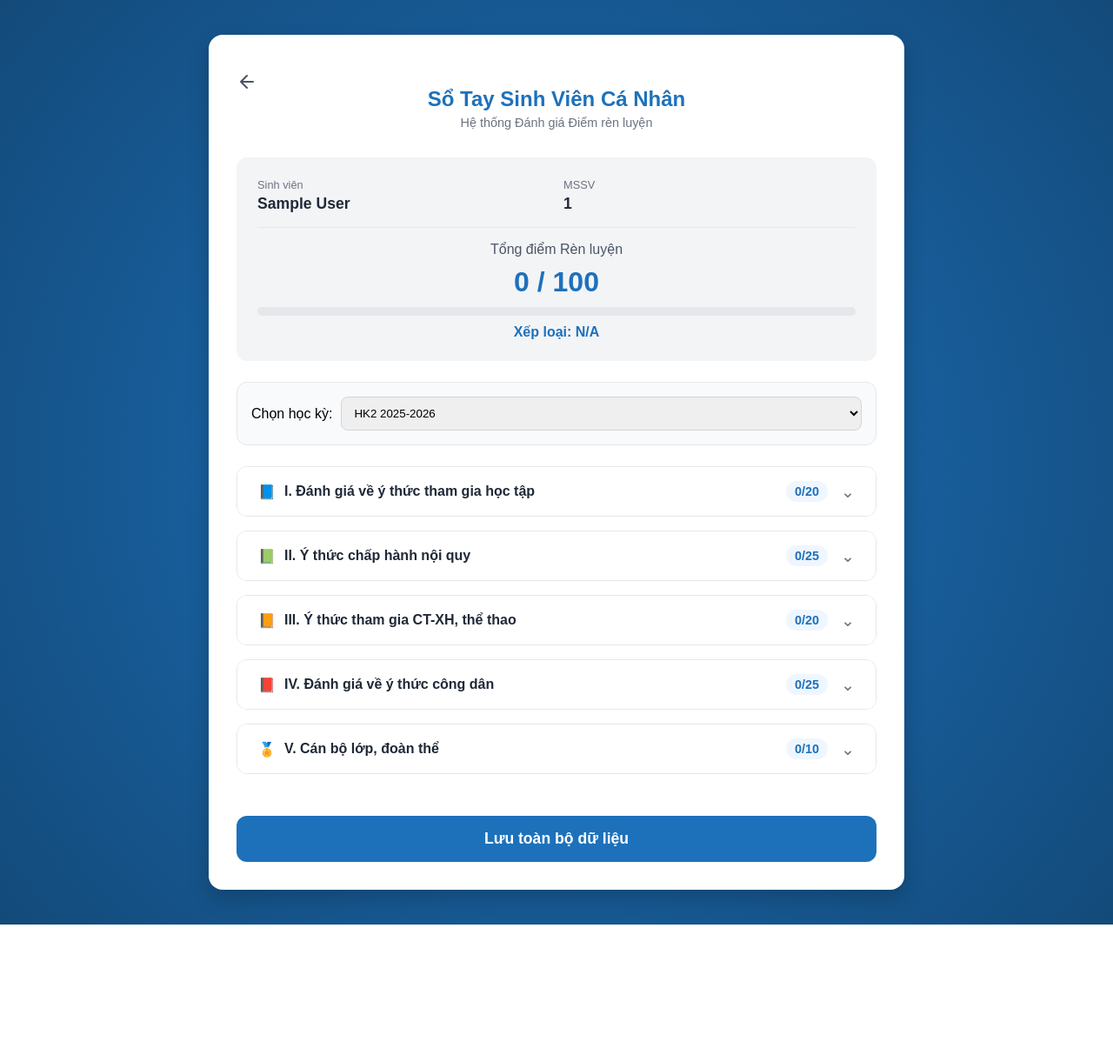
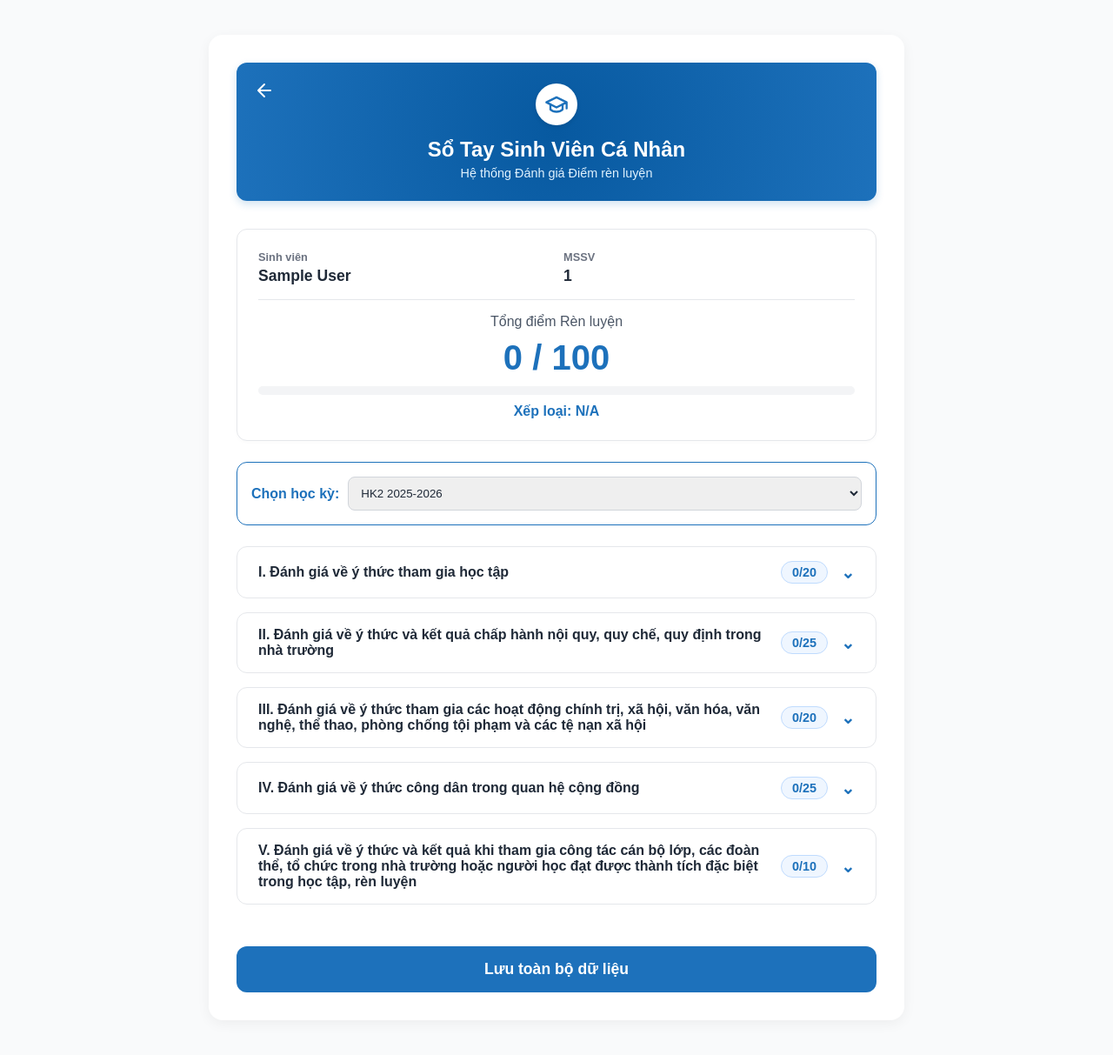
Before and after one commit to nhhun2005/personal-student-tracker, a PHP site: page /tpoint-page.php in a window 1280 px wide. Shown: the whole page at 87% size. Before the commit the page ends 1063 px from the top, so only its background shows below. Run offline with PHP 8.4, Linux system fonts and the light colour scheme; the visitor is signed in with stand-in values (Sample User, id 1); data that the repository does not hold is empty.

Commit message:
sua lai giao dien cho tpoint-page

```diff
--- a/src/css/tpoint-page.css
+++ b/src/css/tpoint-page.css
@@ -7,7 +7,7 @@
 body {
   margin: 0;
   padding: 0;
-  background: radial-gradient(circle, #1d71bb, #134a7a);
+  background: #f9fafb; /* Nền ngoài cùng xám nhạt/trắng */
   min-height: 100vh;
 }
 
@@ -24,27 +24,32 @@ body {
   max-width: 800px;
   border-radius: 16px;
   padding: 2rem;
-  box-shadow: 0 10px 25px rgba(0, 0, 0, 0.2);
+  box-shadow: 0 4px 15px rgba(0, 0, 0, 0.05); /* Bóng mờ nhẹ nhàng */
 }
 
+/* Header Banner */
 header {
   text-align: center;
   margin-bottom: 2rem;
   position: relative;
+  background: radial-gradient(circle, #0759a0, #1d71bb); /* Trở lại màu xanh gradient chuẩn */
+  padding: 24px;
+  border-radius: 12px;
+  box-shadow: 0 4px 10px rgba(29, 113, 187, 0.2);
 }
 
 .header-exit-icon {
   position: absolute;
-  left: 0;
-  top: 10px;
-  stroke: #4a5565;
+  left: 20px;
+  top: 20px;
+  stroke: white; /* Đổi thành trắng để nổi trên nền xanh */
   cursor: pointer;
   transition: all 0.2s;
 }
 
 .header-exit-icon:hover {
   transform: scale(1.1);
-  stroke: #1d71bb;
+  stroke-width: 3px;
 }
 
 .app-icon-wrapper {
@@ -52,27 +57,39 @@ header {
   margin-bottom: 10px;
 }
 
-header h2 { color: #1d71bb; margin: 0 0 5px 0; font-size: 1.5rem; }
-header p { color: #6b7280; margin: 0; font-size: 0.9rem; }
+#app-icon {
+  height: 48px;
+  width: 48px;
+  background: white;
+  stroke: #1d71bb;
+  padding: 10px;
+  border-radius: 50%;
+  box-shadow: 0 2px 5px rgba(0,0,0,0.1);
+}
 
-/* Alert */
+header h2 { color: white; margin: 0 0 5px 0; font-size: 1.5rem; }
+header p { color: #e0f2fe; margin: 0; font-size: 0.9rem; }
+
+/* Alert (Thông báo lưu thành công) */
 .alert-success {
-  background: #dcfce7;
-  color: #166534;
+  background: #e0f2fe; /* Xanh lam nhạt */
+  color: #0369a1; /* Chữ xanh lam đậm */
   padding: 15px;
   text-align: center;
   border-radius: 12px;
-  border: 1px solid #bbf7d0;
+  border: 1px solid #bae6fd;
   margin-bottom: 1.5rem;
   font-weight: bold;
 }
 
 /* TPoint Card (Info) */
 .tpoint-card {
-  background: #f3f4f6;
+  background: #ffffff;
+  border: 1px solid #e5e7eb;
   border-radius: 12px;
   padding: 1.5rem;
   margin-bottom: 1.5rem;
+  box-shadow: 0 2px 4px rgba(0,0,0,0.02);
 }
 
 .student-info-grid {
@@ -84,17 +101,17 @@ header p { color: #6b7280; margin: 0; font-size: 0.9rem; }
   border-bottom: 1px solid #e5e7eb;
 }
 
-.student-info-grid .label { color: #6b7280; font-size: 0.8rem; margin: 0 0 4px 0; }
+.student-info-grid .label { color: #6b7280; font-size: 0.8rem; margin: 0 0 4px 0; font-weight: bold;}
 .student-info-grid h3 { color: #1f2937; margin: 0; font-size: 1.1rem; }
 
 .score-display { text-align: center; }
 .score-display p { margin: 0; color: #4a5565; }
-.score-display h2 { margin: 10px 0; color: #1d71bb; font-size: 2rem; }
+.score-display h2 { margin: 10px 0; color: #1d71bb; font-size: 2.5rem; }
 
 .progress-bar {
   width: 100%;
   height: 10px;
-  background: #e5e7eb;
+  background: #f3f4f6;
   border-radius: 5px;
   overflow: hidden;
 }
@@ -112,10 +129,14 @@ header p { color: #6b7280; margin: 0; font-size: 0.9rem; }
   align-items: center;
   gap: 10px;
   margin-bottom: 1.5rem;
-  background: #f9fafb;
+  background: #ffffff;
   padding: 1rem;
   border-radius: 12px;
-  border: 1px solid #e5e7eb;
+  border: 1px solid #1d71bb; /* Đổi viền sang xanh lam */
+}
+.semester-filter label {
+  color: #1d71bb;
+  font-weight: bold;
 }
 
 .semester-filter select {
@@ -125,6 +146,11 @@ header p { color: #6b7280; margin: 0; font-size: 0.9rem; }
   border: 1px solid #d1d5db;
   outline: none;
   font-family: inherit;
+  color: #1f2937;
+  font-weight: 500;
+}
+.semester-filter select:focus {
+  border-color: #1d71bb;
 }
 
 /* Accordion */
@@ -133,13 +159,16 @@ header p { color: #6b7280; margin: 0; font-size: 0.9rem; }
   border-radius: 12px;
   margin-bottom: 1rem;
   overflow: hidden;
-  transition: box-shadow 0.3s;
+  transition: all 0.3s;
+  background: #ffffff;
 }
 
-.accordion-card:hover { box-shadow: 0 4px 6px -1px rgba(0, 0, 0, 0.1); }
+.accordion-card:hover {
+  border-color: #93c5fd;
+  box-shadow: 0 4px 10px rgba(29, 113, 187, 0.05);
+}
 
 .accordion-header {
-  background: #ffffff;
   padding: 1rem 1.5rem;
   display: flex;
   justify-content: space-between;
@@ -151,15 +180,25 @@ header p { color: #6b7280; margin: 0; font-size: 0.9rem; }
 .header-left { display: flex; align-items: center; gap: 10px; }
 .header-left h3 { margin: 0; font-size: 1rem; color: #1f2937; }
 .header-right { display: flex; align-items: center; gap: 15px; }
-.section-score-display { font-weight: bold; color: #1d71bb; background: #eff6ff; padding: 4px 10px; border-radius: 20px; font-size: 0.9rem; }
-.arrow { font-size: 1.2rem; transition: transform 0.3s; color: #6b7280; }
+.section-score-display {
+  font-weight: bold;
+  color: #1d71bb;
+  background: #eff6ff;
+  padding: 4px 12px;
+  border-radius: 20px;
+  font-size: 0.9rem;
+  border: 1px solid #bfdbfe;
+}
+.arrow { font-size: 1.2rem; transition: transform 0.3s; color: #1d71bb; font-weight: bold;}
 
 .accordion-card.active .arrow { transform: rotate(180deg); }
-.accordion-content { display: none; background: #f9fafb; padding: 1.5rem; border-top: 1px solid #e5e7eb; }
+.accordion-content { display: none; background: #ffffff; padding: 1.5rem; border-top: 1px dashed #e5e7eb; }
 .accordion-card.active .accordion-content { display: block; }
 
 /* Criterions */
-.criterion-block { margin-bottom: 1.5rem; }
+.criterion-block { margin-bottom: 1.5rem; padding-bottom: 1rem; border-bottom: 1px solid #f3f4f6;}
+.criterion-block:last-child { border-bottom: none; margin-bottom: 0; padding-bottom: 0; }
+
 .criterion-row {
   display: flex;
   justify-content: space-between;
--- a/src/tpoint-page.php
+++ b/src/tpoint-page.php
@@ -56,7 +56,7 @@ $max_score = 100;
 
       <?php if (isset($_GET['msg']) && $_GET['msg'] == 'saved'): ?>
         <div class="alert-success">
-          🎉 Dữ liệu đã được lưu thành công!
+          Lưu dữ liệu môn học thành công!
         </div>
       <?php endif; ?>
 
@@ -82,7 +82,8 @@ $max_score = 100;
               <div class="progress-fill" id="progressFill"></div>
             </div>
             <p style="margin-top: 10px; font-weight: bold; color: #1d71bb;">Xếp loại:
-              <?php echo $data['classification']; ?></p>
+              <?php echo $data['classification']; ?>
+            </p>
           </div>
         </div>
 
@@ -104,7 +105,6 @@ $max_score = 100;
         <div class="accordion-card" data-section="I">
           <div class="accordion-header" onclick="toggleAccordion(this)">
             <div class="header-left">
-              <span class="icon">📘</span>
               <h3>I. Đánh giá về ý thức tham gia học tập</h3>
             </div>
             <div class="header-right">
@@ -114,24 +114,29 @@ $max_score = 100;
           </div>
           <div class="accordion-content">
             <div class="criterion-block" data-criterion-id="1">
-              <div class="criterion-row"><span>I.a Ý thức và thái độ học tập</span><span class="badge">6 điểm</span>
+              <div class="criterion-row"><span>I.a Ý thức và thái độ trong học tập.</span><span class="badge">6
+                  điểm</span>
               </div>
               <div class="event-container"></div>
               <div class="add-event-btn" onclick="addEvent(this, 1)">+ Thêm sự kiện</div>
             </div>
             <div class="criterion-block" data-criterion-id="2">
-              <div class="criterion-row"><span>I.b Tham gia CLB, NCKH</span><span class="badge">10 điểm</span></div>
+              <div class="criterion-row"><span>I.b Ý thức và thái độ tham gia các câu lạc bộ học thuật, các hoạt động
+                  học thuật, hoạt động ngoại khóa, hoạt động nghiên cứu khoa học.</span><span class="badge">10
+                  điểm</span></div>
               <div class="event-container"></div>
               <div class="add-event-btn" onclick="addEvent(this, 2)">+ Thêm sự kiện</div>
             </div>
             <div class="criterion-block" data-criterion-id="3">
-              <div class="criterion-row"><span>I.c Tham gia kỳ thi, cuộc thi</span><span class="badge">6 điểm</span>
+              <div class="criterion-row"><span>I.c Ý thức và thái độ tham gia các kỳ thi, cuộc thi.</span><span
+                  class="badge">6 điểm</span>
               </div>
               <div class="event-container"></div>
               <div class="add-event-btn" onclick="addEvent(this, 3)">+ Thêm sự kiện</div>
             </div>
             <div class="criterion-block" data-criterion-id="4">
-              <div class="criterion-row"><span>I.d Tinh thần vượt khó</span><span class="badge">2 điểm</span></div>
+              <div class="criterion-row"><span>I.d Tinh thần vượt khó, phấn đấu vươn lên trong học tập.</span><span
+                  class="badge">2 điểm</span></div>
               <div class="event-container"></div>
               <div class="add-event-btn" onclick="addEvent(this, 4)">+ Thêm sự kiện</div>
             </div>
@@ -147,8 +152,7 @@ $max_score = 100;
         <div class="accordion-card" data-section="II">
           <div class="accordion-header" onclick="toggleAccordion(this)">
             <div class="header-left">
-              <span class="icon">📗</span>
-              <h3>II. Ý thức chấp hành nội quy</h3>
+              <h3>II. Đánh giá về ý thức và kết quả chấp hành nội quy, quy chế, quy định trong nhà trường</h3>
             </div>
             <div class="header-right">
               <span class="section-score-display"><?php echo $section_scores[2]; ?>/25</span>
@@ -157,13 +161,15 @@ $max_score = 100;
           </div>
           <div class="accordion-content">
             <div class="criterion-block" data-criterion-id="6">
-              <div class="criterion-row"><span>II.a Chấp hành văn bản chỉ đạo</span><span class="badge">15 điểm</span>
+              <div class="criterion-row"><span>II.a Ý thức chấp hành các văn bản chỉ đạo của ngành, của cơ quan chỉ đạo
+                  cấp trên được thực hiện trong nhà trường.</span><span class="badge">15 điểm</span>
               </div>
               <div class="event-container"></div>
               <div class="add-event-btn" onclick="addEvent(this, 6)">+ Thêm sự kiện</div>
             </div>
             <div class="criterion-block" data-criterion-id="7">
-              <div class="criterion-row"><span>II.b Chấp hành nội quy, quy chế</span><span class="badge">10 điểm</span>
+              <div class="criterion-row"><span>II.b Ý thức chấp hành các nội quy, quy chế và các quy định khác được áp
+                  dụng trong nhà trường.</span><span class="badge">10 điểm</span>
               </div>
               <div class="event-container"></div>
               <div class="add-event-btn" onclick="addEvent(this, 7)">+ Thêm sự kiện</div>
@@ -175,8 +181,8 @@ $max_score = 100;
         <div class="accordion-card" data-section="III">
           <div class="accordion-header" onclick="toggleAccordion(this)">
             <div class="header-left">
-              <span class="icon">📙</span>
-              <h3>III. Ý thức tham gia CT-XH, thể thao</h3>
+              <h3>III. Đánh giá về ý thức tham gia các hoạt động chính trị, xã hội, văn hóa, văn nghệ, thể thao, phòng
+                chống tội phạm và các tệ nạn xã hội </h3>
             </div>
             <div class="header-right">
               <span class="section-score-display"><?php echo $section_scores[3]; ?>/20</span>
@@ -185,19 +191,22 @@ $max_score = 100;
           </div>
           <div class="accordion-content">
             <div class="criterion-block" data-criterion-id="8">
-              <div class="criterion-row"><span>III.a Rèn luyện chính trị, VH-TT</span><span class="badge">15 điểm</span>
+              <div class="criterion-row"><span>III.a Ý thức và hiệu quả tham gia các hoạt động rèn luyện về chính trị,
+                  xã hội, văn hóa, văn nghệ, thể thao.</span><span class="badge">15 điểm</span>
               </div>
               <div class="event-container"></div>
               <div class="add-event-btn" onclick="addEvent(this, 8)">+ Thêm sự kiện</div>
             </div>
             <div class="criterion-block" data-criterion-id="9">
-              <div class="criterion-row"><span>III.b Hoạt động công ích, tình nguyện</span><span class="badge">5
+              <div class="criterion-row"><span>III.b Ý thức tham gia các hoạt động công ích tình nguyện, công tác xã
+                  hội.</span><span class="badge">5
                   điểm</span></div>
               <div class="event-container"></div>
               <div class="add-event-btn" onclick="addEvent(this, 9)">+ Thêm sự kiện</div>
             </div>
             <div class="criterion-block" data-criterion-id="10">
-              <div class="criterion-row"><span>III.c Phòng chống tội phạm, tệ nạn</span><span class="badge">10
+              <div class="criterion-row"><span>III.c Tham gia tuyên truyền, phòng chống tội phạm và các tệ nạn xã
+                  hội.</span><span class="badge">10
                   điểm</span></div>
               <div class="event-container"></div>
               <div class="add-event-btn" onclick="addEvent(this, 10)">+ Thêm sự kiện</div>
@@ -209,8 +218,7 @@ $max_score = 100;
         <div class="accordion-card" data-section="IV">
           <div class="accordion-header" onclick="toggleAccordion(this)">
             <div class="header-left">
-              <span class="icon">📕</span>
-              <h3>IV. Đánh giá về ý thức công dân</h3>
+              <h3>IV. Đánh giá về ý thức công dân trong quan hệ cộng đồng </h3>
             </div>
             <div class="header-right">
               <span class="section-score-display"><?php echo $section_scores[4]; ?>/25</span>
@@ -219,19 +227,22 @@ $max_score = 100;
           </div>
           <div class="accordion-content">
             <div class="criterion-block" data-criterion-id="11">
-              <div class="criterion-row"><span>IV.a Chấp hành chủ trương của Đảng</span><span class="badge">15
+              <div class="criterion-row"><span>IV.a Ý thức chấp hành và tham gia tuyên truyền các chủ trương của Đảng,
+                  chính sách, pháp luật của Nhà nước trong cộng đồng.</span><span class="badge">15
                   điểm</span></div>
               <div class="event-container"></div>
               <div class="add-event-btn" onclick="addEvent(this, 11)">+ Thêm sự kiện</div>
             </div>
             <div class="criterion-block" data-criterion-id="12">
-              <div class="criterion-row"><span>IV.b Thành tích trong hoạt động xã hội</span><span class="badge">10
+              <div class="criterion-row"><span>IV.b Ý thức tham gia các hoạt động xã hội có thành tích được ghi nhận,
+                  biểu dương, khen thưởng.</span><span class="badge">10
                   điểm</span></div>
               <div class="event-container"></div>
               <div class="add-event-btn" onclick="addEvent(this, 12)">+ Thêm sự kiện</div>
             </div>
             <div class="criterion-block" data-criterion-id="13">
-              <div class="criterion-row"><span>IV.c Giúp đỡ người khó khăn</span><span class="badge">5 điểm</span></div>
+              <div class="criterion-row"><span>IV.c Có tinh thần chia sẻ, giúp đỡ người thân, người có khó khăn, hoạn
+                  nạn.</span><span class="badge">5 điểm</span></div>
               <div class="event-container"></div>
               <div class="add-event-btn" onclick="addEvent(this, 13)">+ Thêm sự kiện</div>
             </div>
@@ -242,8 +253,8 @@ $max_score = 100;
         <div class="accordion-card" data-section="V">
           <div class="accordion-header" onclick="toggleAccordion(this)">
             <div class="header-left">
-              <span class="icon">🏅</span>
-              <h3>V. Cán bộ lớp, đoàn thể</h3>
+              <h3>V. Đánh giá về ý thức và kết quả khi tham gia công tác cán bộ lớp, các đoàn thể, tổ chức trong nhà
+                trường hoặc người học đạt được thành tích đặc biệt trong học tập, rèn luyện</h3>
             </div>
             <div class="header-right">
               <span class="section-score-display"><?php echo $section_scores[5]; ?>/10</span>
@@ -252,24 +263,30 @@ $max_score = 100;
           </div>
           <div class="accordion-content">
             <div class="criterion-block" data-criterion-id="14">
-              <div class="criterion-row"><span>V.a Hiệu quả công việc cán bộ</span><span class="badge">10 điểm</span>
+              <div class="criterion-row"><span>V.a Ý thức, tinh thần thái độ, uy tín và hiệu quả công việc của người học
+                  được phân công nhiệm vụ quản lý lớp, các tổ chức Đảng, Đoàn thanh niên, Hội sinh viên và các tổ chức
+                  khác trong nhà trường.</span><span class="badge">10 điểm</span>
               </div>
               <div class="event-container"></div>
               <div class="add-event-btn" onclick="addEvent(this, 14)">+ Thêm sự kiện</div>
             </div>
             <div class="criterion-block" data-criterion-id="15">
-              <div class="criterion-row"><span>V.b Kỹ năng tổ chức</span><span class="badge">9 điểm</span></div>
+              <div class="criterion-row"><span>V.b Kỹ năng tổ chức, quản lý lớp, quản lý các tổ chức Đảng, Đoàn thanh
+                  niên, Hội sinh viên và các tổ chức khác trong nhà trường.</span><span class="badge">9 điểm</span>
+              </div>
               <div class="event-container"></div>
               <div class="add-event-btn" onclick="addEvent(this, 15)">+ Thêm sự kiện</div>
             </div>
             <div class="criterion-block" data-criterion-id="16">
-              <div class="criterion-row"><span>V.c Hỗ trợ tham gia tích cực</span><span class="badge">8 điểm</span>
+              <div class="criterion-row"><span>V.c Hỗ trợ và tham gia tích cực vào các hoạt động chung của lớp, tập thể,
+                  khoa và nhà trường.</span><span class="badge">8 điểm</span>
               </div>
               <div class="event-container"></div>
               <div class="add-event-btn" onclick="addEvent(this, 16)">+ Thêm sự kiện</div>
             </div>
             <div class="criterion-block" data-criterion-id="17">
-              <div class="criterion-row"><span>V.d Thành tích đặc biệt</span><span class="badge">8 điểm</span></div>
+              <div class="criterion-row"><span>V.d Người học đạt được các thành tích đặc biệt trong học tập, rèn
+                  luyện.</span><span class="badge">8 điểm</span></div>
               <div class="event-container"></div>
               <div class="add-event-btn" onclick="addEvent(this, 17)">+ Thêm sự kiện</div>
             </div>
```
Also changed, not shown: other parts of src/css/tpoint-page.css (+44 -11 lines), src/js/tpoint-page.js (+5 -5 lines), src/js/hub-page.js (added).
